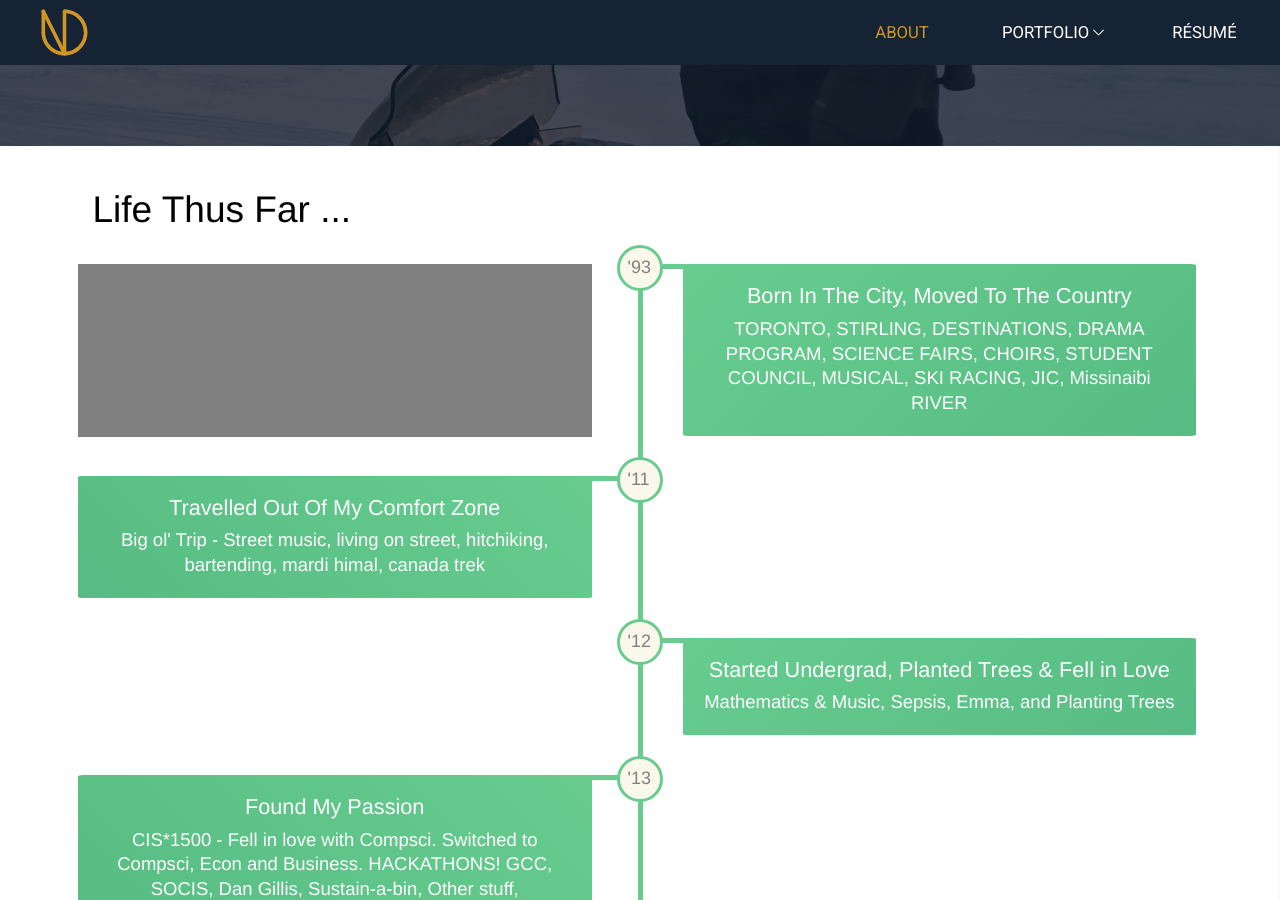
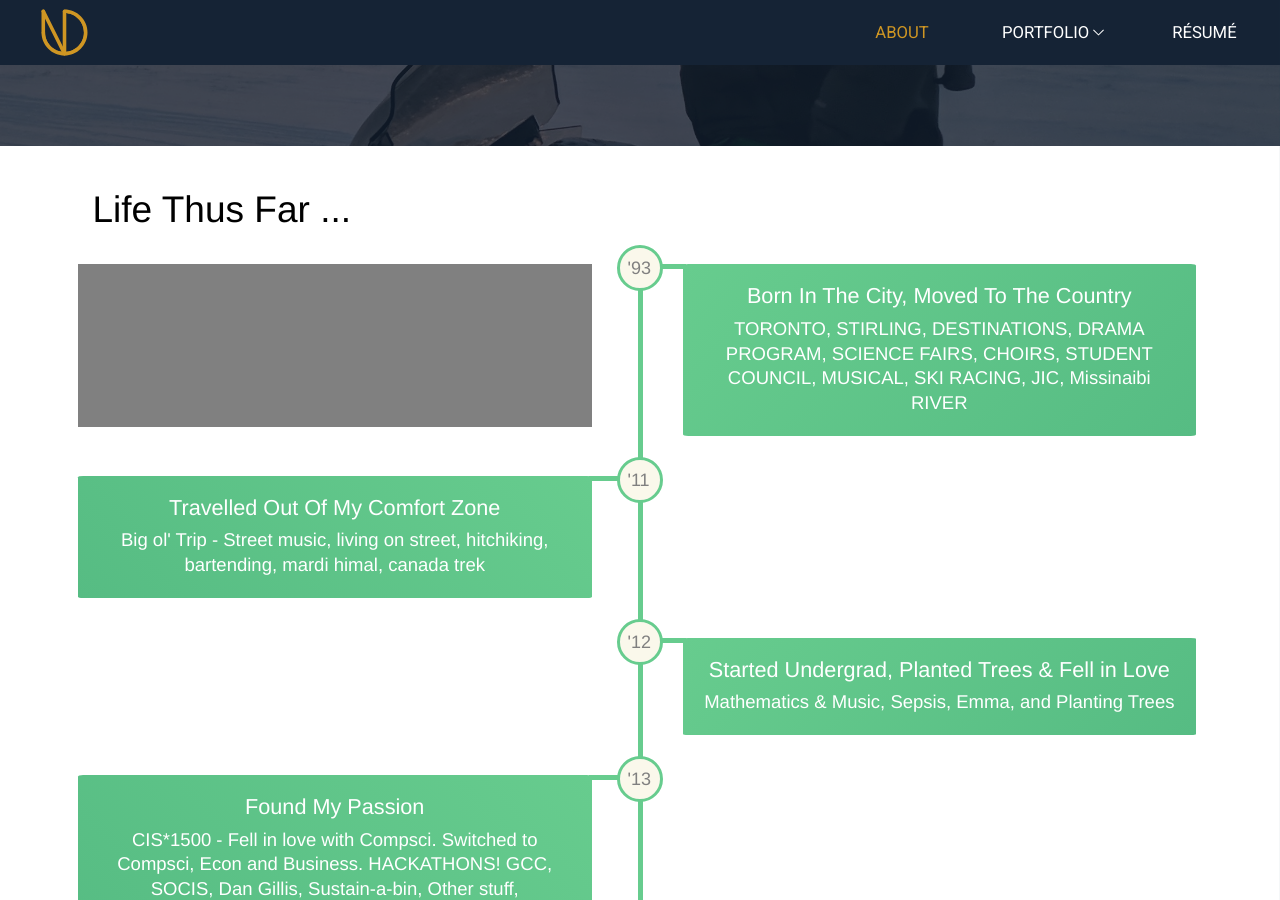
Before and after one commit to Durishn/nicdurish.ca-v1, a Jekyll site: the page built from pages/about.html, in a window 1280 px wide and 900 px high, scrolled down 589 px. Built offline with Jekyll 4.4.1, drawn with Linux system fonts in a browser that asks for light colours; nearby versions of some CDN libraries.

Commit message:
fixed funny edges

```diff
--- a/css/custom/includes/timeline.scss
+++ b/css/custom/includes/timeline.scss
@@ -47,7 +47,7 @@
         z-index: 100;
         color: grey;
         left: -10px;
-        top: -0.15vw;
+        top: calc(-0.3vw + 3px);
         font-size: 18px;
       }
 
@@ -92,7 +92,7 @@
         position: absolute;
         top: 7px;
         width: $content-width;
-        height: 63%;
+        height: 58%;
         padding: 20px;
       }
 
@@ -147,9 +147,13 @@
 }
 
 @media screen and (max-width: 768px) {
+  .timeline-image{
+    display: none;
+  }
+
   .timeline ul {
     position: relative;
-    left: -6vw;
+    left: -2vw;
   }
 
   .timeline ul li {
@@ -157,7 +161,7 @@
     top:0px;
 
     .content {
-      width: calc(100vw - 130px);
+      width: calc(88vw - 100px);
 
       h2{
         text-align: initial;
```
Also changed, not shown: 2 other files.
